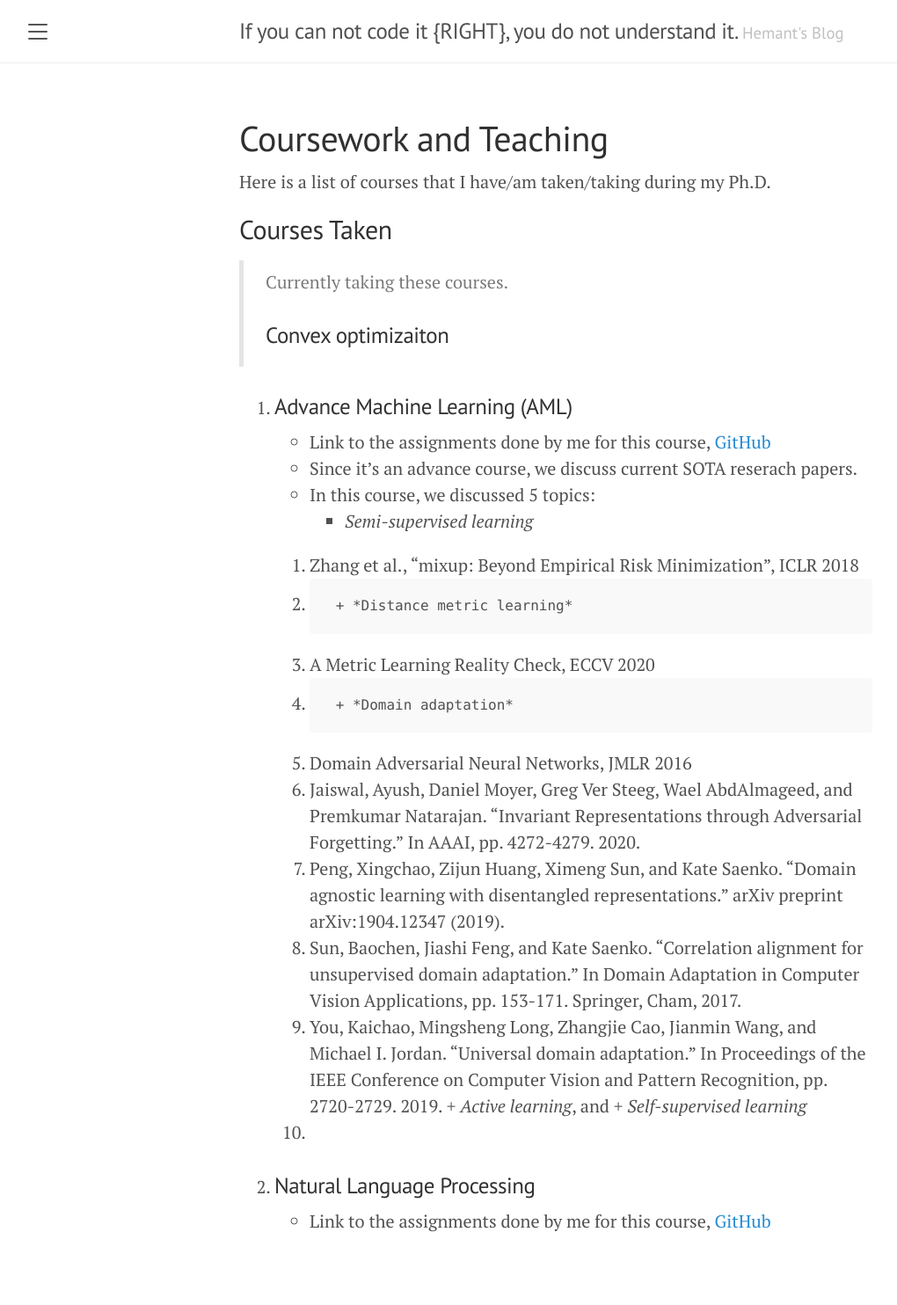
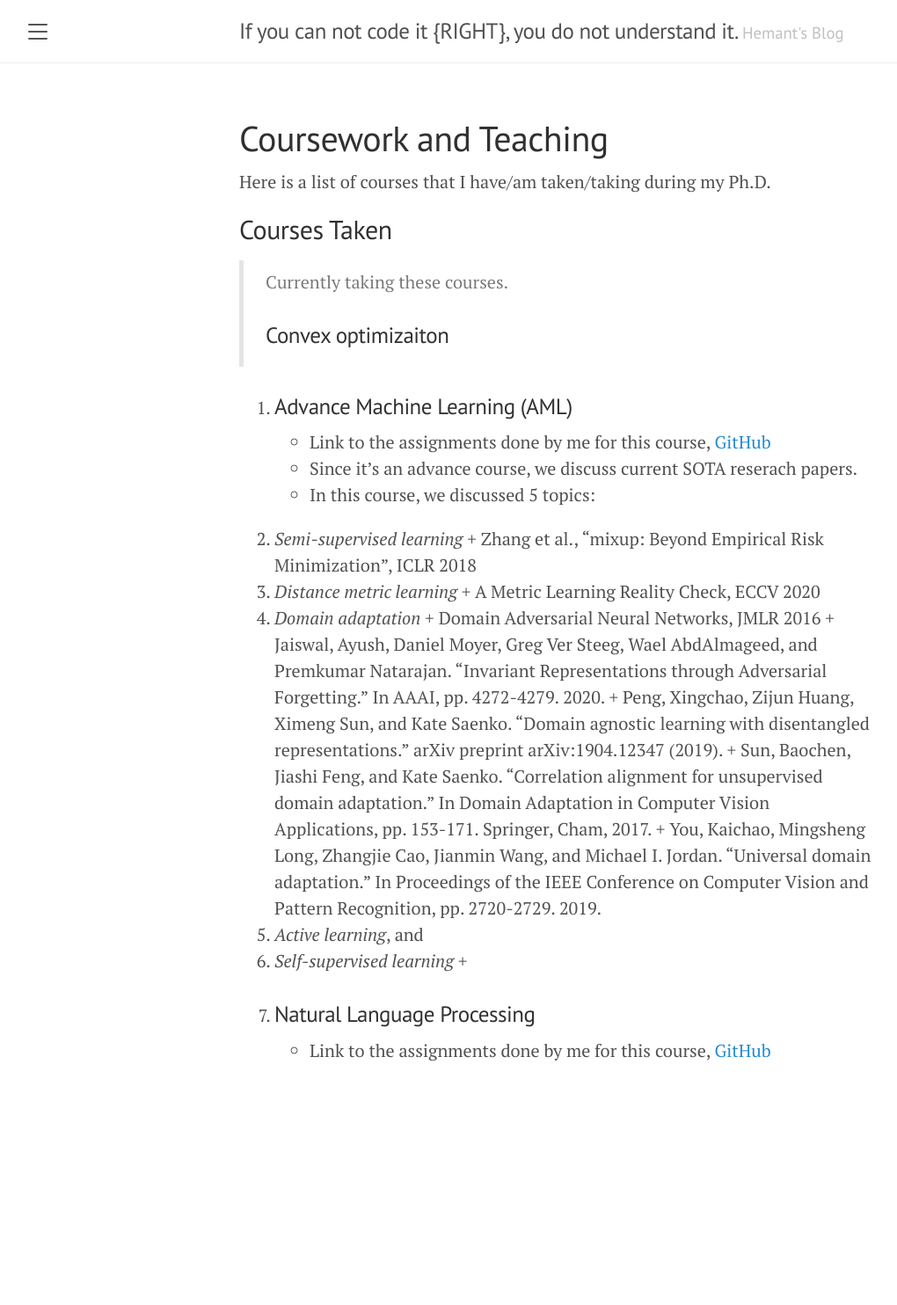
Before and after one commit to raotnameh/raotnameh.github.io, a Jekyll site: the page built from coursework.md, in a window 1280 px wide. Shown: the whole page at 88% size, without its empty margins (8-1028 px from the left). Built offline with Jekyll 4.4.1, drawn with Linux system fonts in a browser that asks for light colours; after the commit the page ends 1290 px from its top, so only the background shows below that; some of the changed lines change nothing that is shown.

Commit message:
It's just my website

```diff
--- a/coursework.md
+++ b/coursework.md
@@ -17,21 +17,19 @@
 + Link to the assignments done by me for this course, [GitHub](https://github.com/raotnameh/AML_Course)
 + Since it's an advance course, we discuss current SOTA reserach papers.
 + In this course, we discussed 5 topics:
-  + *Semi-supervised learning*
-    1. Zhang et al., "mixup: Beyond Empirical Risk Minimization", ICLR 2018
-    2.
-  + *Distance metric learning*
-    1. A Metric Learning Reality Check, ECCV 2020
-    2.
-  + *Domain adaptation*
-    1. Domain Adversarial Neural Networks, JMLR 2016
-    2. Jaiswal, Ayush, Daniel Moyer, Greg Ver Steeg, Wael AbdAlmageed, and Premkumar Natarajan. "Invariant Representations through Adversarial Forgetting." In AAAI, pp. 4272-4279. 2020.
-    3. Peng, Xingchao, Zijun Huang, Ximeng Sun, and Kate Saenko. "Domain agnostic learning with disentangled representations." arXiv preprint arXiv:1904.12347 (2019).
-    4. Sun, Baochen, Jiashi Feng, and Kate Saenko. "Correlation alignment for unsupervised domain adaptation." In Domain Adaptation in Computer Vision Applications, pp. 153-171. Springer, Cham, 2017.
-    5. You, Kaichao, Mingsheng Long, Zhangjie Cao, Jianmin Wang, and Michael I. Jordan. "Universal domain adaptation." In Proceedings of the IEEE Conference on Computer Vision and Pattern Recognition, pp. 2720-2729. 2019.
-  + *Active learning*, and
-  + *Self-supervised learning*
-    1.
+  1. *Semi-supervised learning*
+    + Zhang et al., "mixup: Beyond Empirical Risk Minimization", ICLR 2018
+  2. *Distance metric learning*
+    + A Metric Learning Reality Check, ECCV 2020
+  3. *Domain adaptation*
+    + Domain Adversarial Neural Networks, JMLR 2016
+    + Jaiswal, Ayush, Daniel Moyer, Greg Ver Steeg, Wael AbdAlmageed, and Premkumar Natarajan. "Invariant Representations through Adversarial Forgetting." In AAAI, pp. 4272-4279. 2020.
+    + Peng, Xingchao, Zijun Huang, Ximeng Sun, and Kate Saenko. "Domain agnostic learning with disentangled representations." arXiv preprint arXiv:1904.12347 (2019).
+    + Sun, Baochen, Jiashi Feng, and Kate Saenko. "Correlation alignment for unsupervised domain adaptation." In Domain Adaptation in Computer Vision Applications, pp. 153-171. Springer, Cham, 2017.
+    + You, Kaichao, Mingsheng Long, Zhangjie Cao, Jianmin Wang, and Michael I. Jordan. "Universal domain adaptation." In Proceedings of the IEEE Conference on Computer Vision and Pattern Recognition, pp. 2720-2729. 2019.
+  4. *Active learning*, and
+  5. *Self-supervised learning*
+    +
 
 2. ### Natural Language Processing
 + Link to the assignments done by me for this course, [GitHub](https://github.com/raotnameh/NLP_LECTURE)
```
